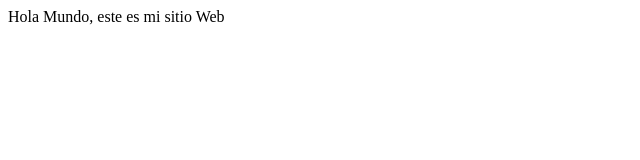
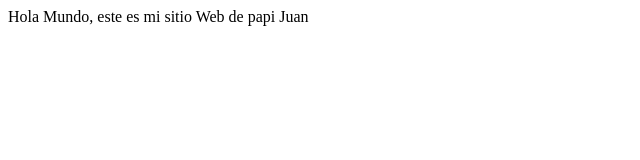
Before and after one commit to JeanCeron13/proyectoDemoCursoPreWork, a plain HTML site: page index.html in a window 1280 px wide. Shown: the full height of the page, 0-640 px from the left. Drawn offline with Linux system fonts and the light colour scheme.

Commit message:
cambios agregamos

```diff
--- a/index.html
+++ b/index.html
@@ -7,7 +7,7 @@
 </head>
 <body>
     <article>
-        Hola Mundo, este es mi sitio Web
+        Hola Mundo, este es mi sitio Web de papi Juan
     </article>
 </body>
 </html>
```
